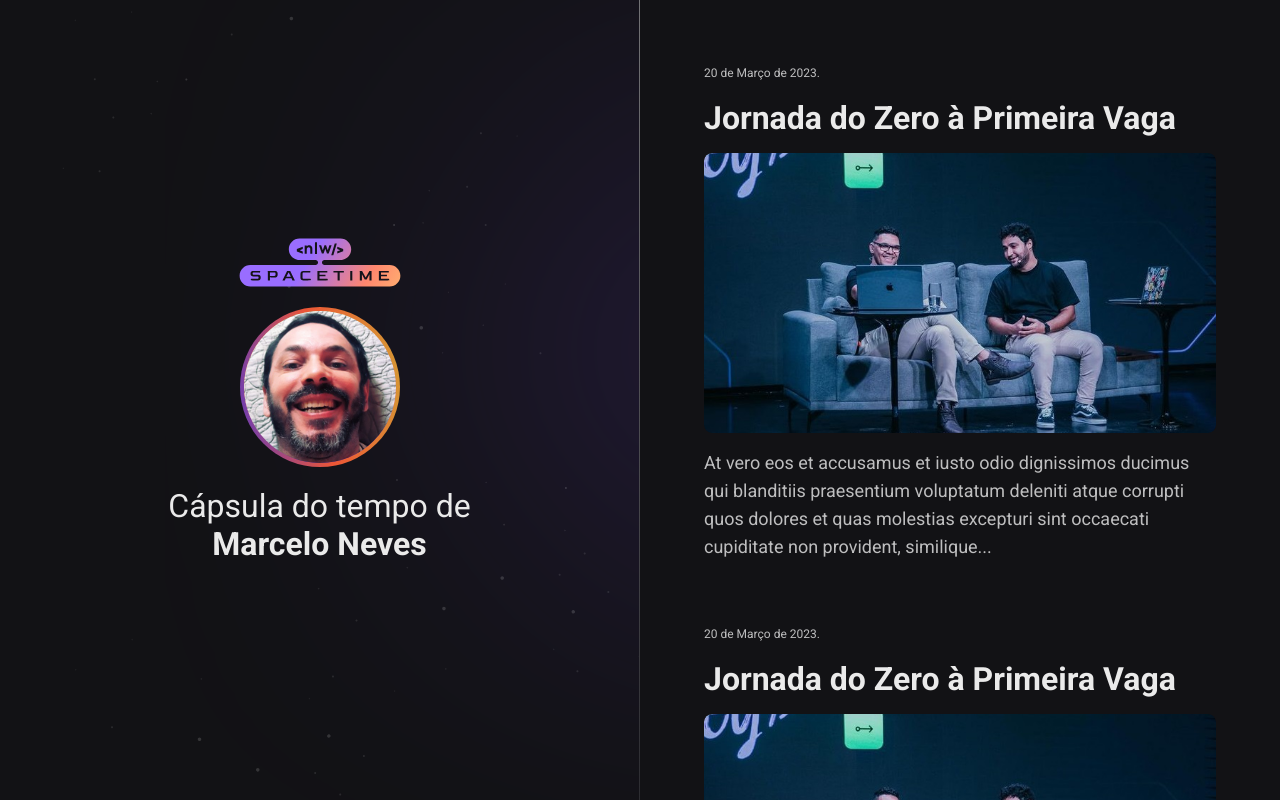
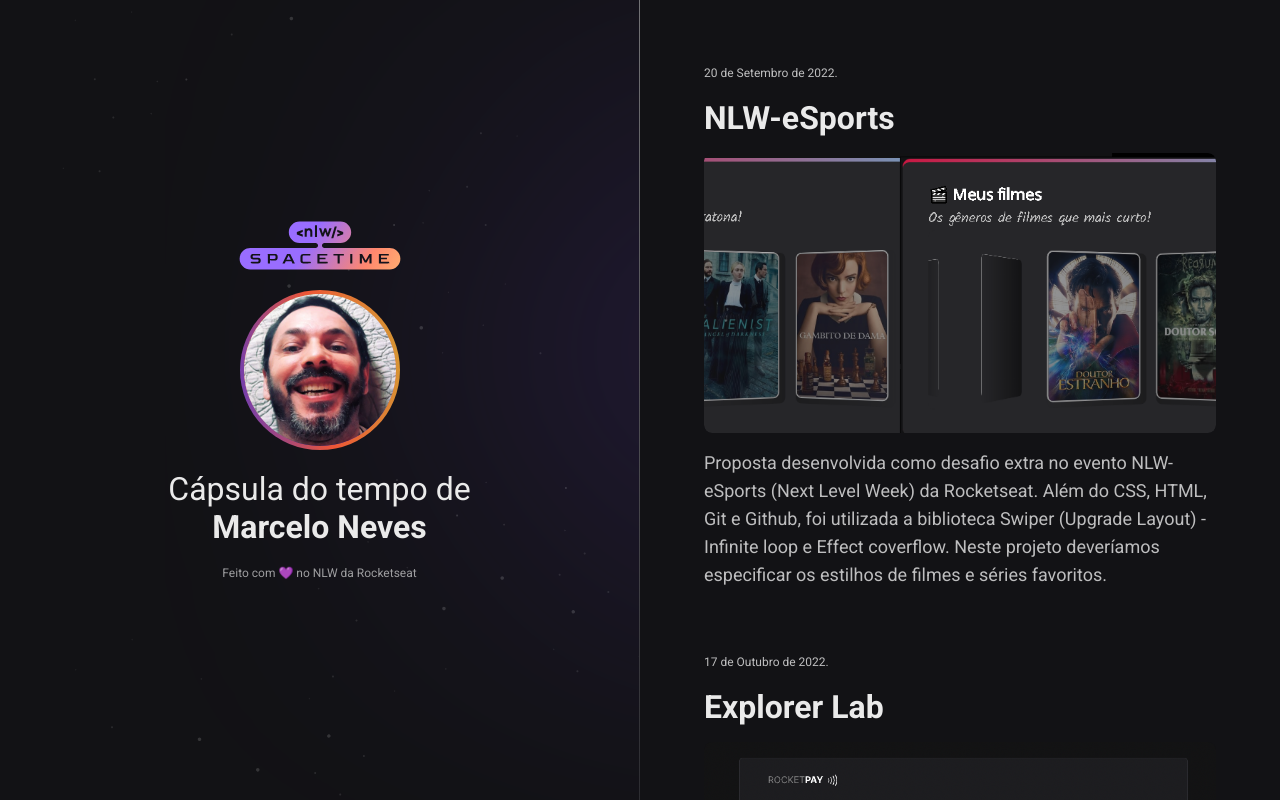
Before and after one commit to marcelosnows/nlw-spacetime, a plain HTML site: page index.html in a window 1280 px wide. Drawn offline with Linux system fonts and the light colour scheme.

Commit message:
Project Update

```diff
--- a/index.html
+++ b/index.html
@@ -19,45 +19,46 @@
       Cápsula do tempo de <br/>
       <strong>Marcelo Neves</strong>
     </p>
+    <span>Feito com 💜 no NLW da Rocketseat</span>
   </aside>
 
   <nav>
-  <a href="https://www.youtube.com/watch?v=3nz5HkUJaVU&t=24s"
+    <a href="https://marcelosnows.github.io/nlw-esports-desafio-extra/"
     target="_blank"
     class="memory">
-    <small>20 de Março de 2023.</small>
-    <h1>Jornada do Zero à Primeira Vaga</h1>
+      <small>20 de Setembro de 2022.</small>
+    <h1>NLW-eSports</h1>
     <div>
-      <img src="./assets/jornada.png" alt="Imagem do Rodrigo e do Mayk apresentando o evento Jornada do Zero à Primeira Vaga"/>
+      <img src="./assets/NLW-Sports.png" alt="Imagem do projeto desenvolvido na NLW-Sports"/>
     </div>
     <p>
-      At vero eos et accusamus et iusto odio dignissimos ducimus qui blanditiis praesentium voluptatum deleniti atque corrupti quos dolores et quas molestias excepturi sint occaecati cupiditate non provident, similique...
+      Proposta desenvolvida como desafio extra no evento NLW-eSports (Next Level Week) da Rocketseat. Além do CSS, HTML, Git e Github, foi utilizada a biblioteca Swiper (Upgrade Layout) - Infinite loop e Effect coverflow. Neste projeto deveríamos especificar os estilhos de filmes e séries favoritos.
     </p>
   </a>
 
-  <a href="https://www.youtube.com/watch?v=3nz5HkUJaVU&t=24s"
+  <a href="https://explorer-lab-01-beryl.vercel.app/"
     target="_blank"
     class="memory">
-    <small>20 de Março de 2023.</small>
-    <h1>Jornada do Zero à Primeira Vaga</h1>
+    <small>17 de Outubro de 2022.</small>
+    <h1>Explorer Lab</h1>
     <div>
-      <img src="./assets/jornada.png" alt="Imagem do Rodrigo e do Mayk apresentando o evento Jornada do Zero à Primeira Vaga"/>
+      <img src="./assets/ExplorerLab.png" alt="Imagem de capa de um App para cadastro e validação de Cartão de Crédito"/>
     </div>
     <p>
-      At vero eos et accusamus et iusto odio dignissimos ducimus qui blanditiis praesentium voluptatum deleniti atque corrupti quos dolores et quas molestias excepturi sint occaecati cupiditate non provident, similique...
+      Esse evento era para quem já conhecia o básico de JavaScript e queria entender melhor a utilização de ferramentas que ajudam no desenvolvimento de projetos profissionais. O foco foi à explicação da DOM que é um interface que conecta o HTML, CSS e JavaScript no navegador e de biblioteca de terceiros para deixar nosso projeto ainda mais profissional.
     </p>
   </a>
 
-  <a href="https://www.youtube.com/watch?v=3nz5HkUJaVU&t=24s"
+  <a href="https://marcelosnows.github.io/nlw-setup/"
     target="_blank"
     class="memory">
-    <small>20 de Março de 2023.</small>
-    <h1>Jornada do Zero à Primeira Vaga</h1>
+      <small>23 de Janeiro de 2023.</small>
+      <h1>NLW-Setup - App Habit Tracker!</h1>
       <div>
-      <img src="./assets/jornada.png" alt="Imagem do Rodrigo e do Mayk apresentando o evento Jornada do Zero à Primeira Vaga"/>
+        <img src="./assets/NLW-Setup.png" alt="Imagem de capa do projeto desenvolvido no NLW-Setup"/>
       </div>
       <p>
-      At vero eos et accusamus et iusto odio dignissimos ducimus qui blanditiis praesentium voluptatum deleniti atque corrupti quos dolores et quas molestias excepturi sint occaecati cupiditate non provident, similique...
+        Foi desenvolvido um app para usar como assistente de controle de hábitos estudando fundamentos da programação e tecnologias como HTML, CSS, JavaScript, Git e Github de maneira prática!
       </p>
     </a>
   </nav>
```
Also changed, not shown: assets/ExplorerLab.png (added), assets/NLW-Setup.png (added), assets/NLW-Sports.png (added). Lines whose indentation alone changed are shown as unchanged.
